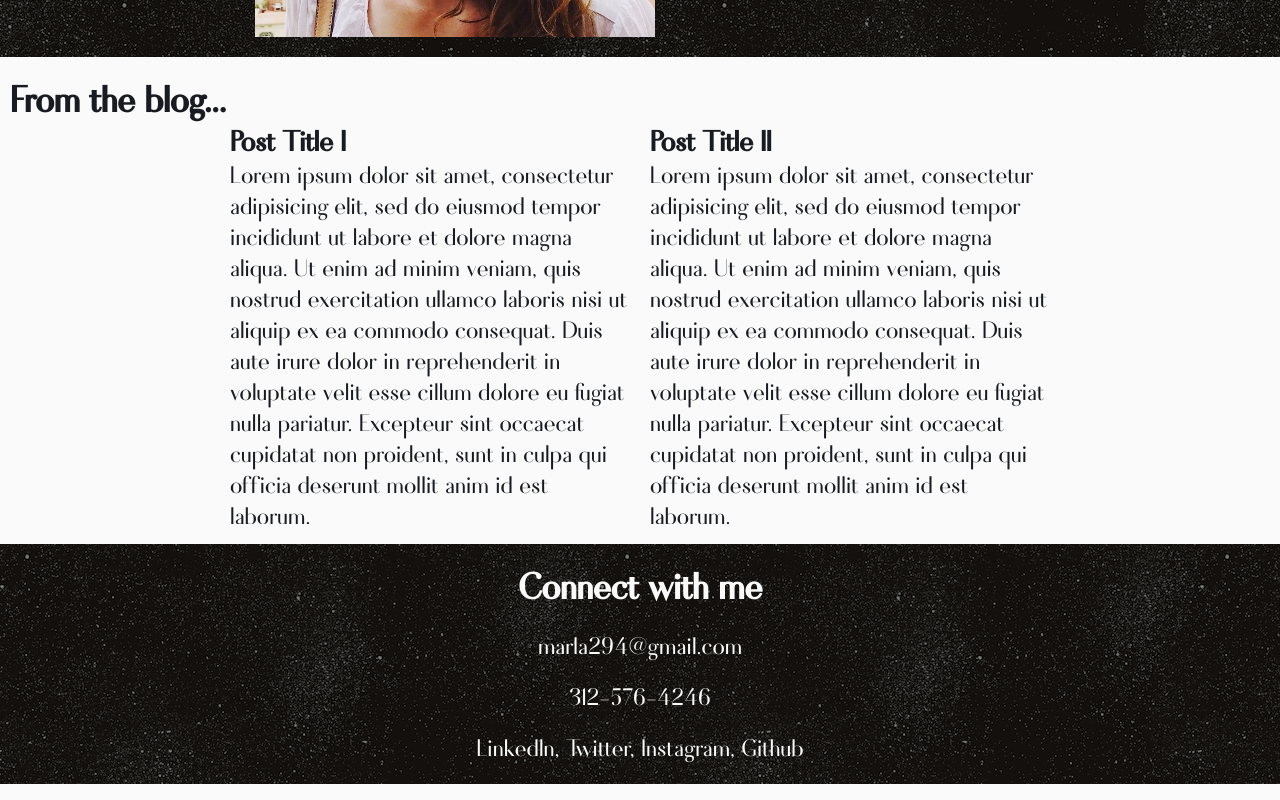
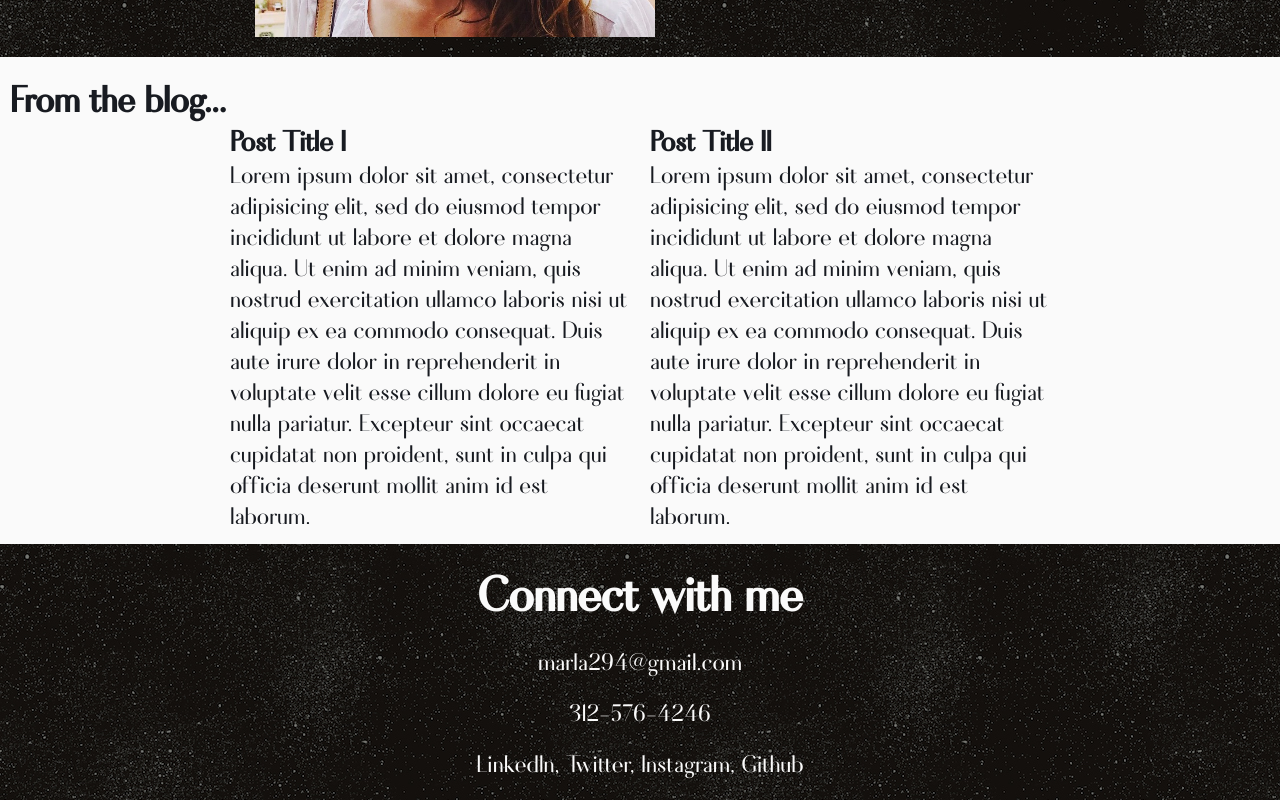
Before and after one commit to marla294/website, a React (Create React App) app: page / in a window 1280 px wide. Shown: the part 474-1274 px from the top of the page. Built offline with nearby package versions, Linux system fonts and the light colour scheme.

Commit message:
Changed bottom section to "footer"

```diff
--- a/src/components/HomeComponent.js
+++ b/src/components/HomeComponent.js
@@ -67,14 +67,14 @@ class HomeComponent extends React.Component {
 						</div>
 					</div>
 				</section>
-				<section className="contact">
+				<footer className="contact">
 					<h1>Connect with me</h1>
 					<p className="email">marla294@gmail.com</p>
 					<p className="phone">312-576-4246</p>
 					<div className="social">
 						<p>LinkedIn, Twitter, Instagram, Github</p>
 					</div>
-				</section>
+				</footer>
 			</div>
 		);
 	}
```
